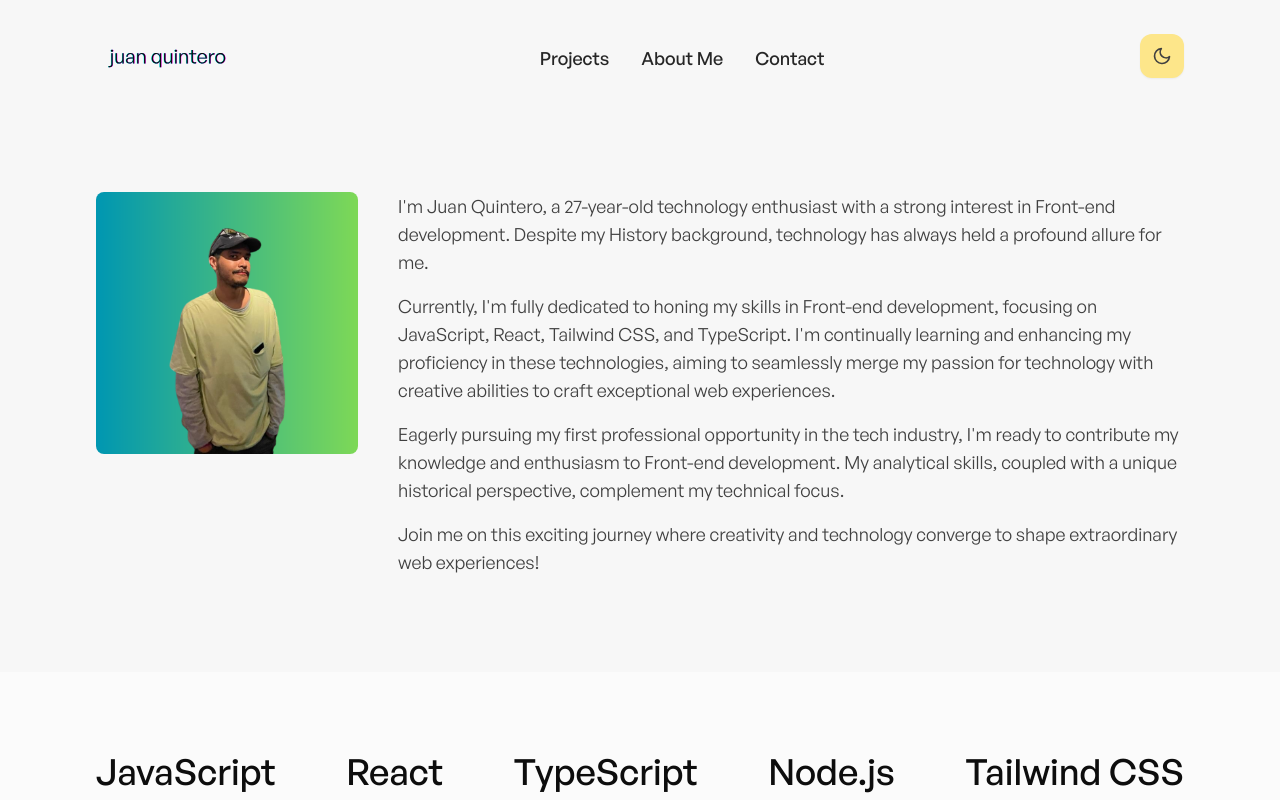
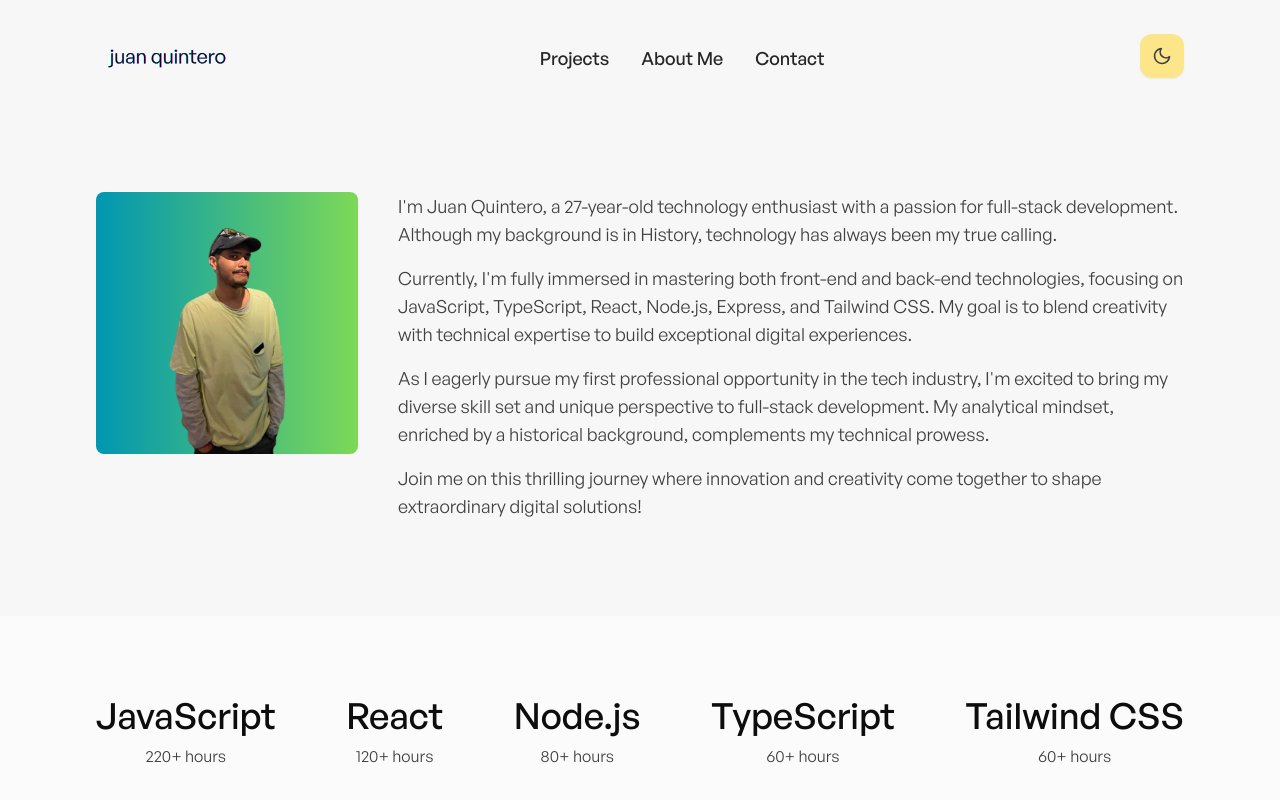
Before and after one commit to ju4nqleyton/portfolio, a React (Create React App) app: page /about in a window 1280 px wide. Shown: the top 800 px of the page. Built offline with nearby package versions, Linux system fonts and the light colour scheme.

Commit message:
fullstack stack upgrade

```diff
--- a/src/components/about/AboutCounter.jsx
+++ b/src/components/about/AboutCounter.jsx
@@ -2,11 +2,11 @@ import { useCountUp } from 'react-countup';
 import CounterItem from './CounterItem';
 
 const AboutCounter = () => {
-  useCountUp({ ref: 'javascriptCounter', end: 180, duration: 2 });
-  useCountUp({ ref: 'reactCounter', end: 100, duration: 2 });
+  useCountUp({ ref: 'javascriptCounter', end: 220, duration: 2 });
+  useCountUp({ ref: 'reactCounter', end: 120, duration: 2 });
+  useCountUp({ ref: 'nodeCounter', end: 80, duration: 2 });
   useCountUp({ ref: 'typescriptCounter', end: 60, duration: 2 });
-  useCountUp({ ref: 'nodeCounter', end: 60, duration: 2 });
-  useCountUp({ ref: 'tailwindCounter', end: 80, duration: 2 });
+  useCountUp({ ref: 'tailwindCounter', end: 60, duration: 2 });
 
   return (
     <div className="mt-10 sm:mt-20 bg-primary-light dark:bg-ternary-dark shadow-sm">
@@ -22,13 +22,13 @@ const AboutCounter = () => {
           measurement="+ hours"
         />
         <CounterItem
-          title="TypeScript"
-          counter={<span id="typescriptCounter" />}
+          title="Node.js"
+          counter={<span id="nodeCounter" />}
           measurement="+ hours"
         />
         <CounterItem
-          title="Node.js"
-          counter={<span id="nodeCounter" />}
+          title="TypeScript"
+          counter={<span id="typescriptCounter" />}
           measurement="+ hours"
         />
         <CounterItem
--- a/src/components/shared/AppBanner.jsx
+++ b/src/components/shared/AppBanner.jsx
@@ -5,8 +5,9 @@ import { Typewriter } from 'react-simple-typewriter';
 
 const AppBanner = () => {
   const typewriterTexts = [
-    'Front-end Developer',
-    'Passionate UI/UX',
+    'Full-stack developer',
+    'Code Enthusiast',
+    'Problem Solver',
     'Always Learning',
   ];
   return (
@@ -57,7 +58,7 @@ const AppBanner = () => {
           className="flex justify-center sm:block"
         >
           <a
-            href="https://docs.google.com/document/d/1lvk0_JfTyJFfmKIw4gtEsl_VrvmIS5mSSz6WxhW4xVw/edit?usp=drive_link"
+            href="https://docs.google.com/document/d/1Lv8V5hoZa_UWwIoZ-JALgRcO55ppKMEQ4I9AUN87eRI/edit?usp=drive_link"
             target="_blank"
             rel="noreferrer"
             className="font-general-medium flex justify-center items-center w-36 sm:w-48 mt-12 mb-6 sm:mb-0 text-lg border border-amber-200 dark:border-ternary-dark py-2.5 sm:py-3 shadow-lg rounded-lg bg-amber-50 focus:ring-1 focus:ring-amber-900 hover:bg-amber-500 text-gray-500 hover:text-white duration-500"
--- a/src/data/aboutMeData.js
+++ b/src/data/aboutMeData.js
@@ -1,18 +1,18 @@
 export const aboutMeData = [
   {
     id: 1,
-    bio: "I'm Juan Quintero, a 27-year-old technology enthusiast with a strong interest in Front-end development. Despite my History background, technology has always held a profound allure for me.",
+    bio: "I'm Juan Quintero, a 27-year-old technology enthusiast with a passion for full-stack development. Although my background is in History, technology has always been my true calling.",
   },
   {
     id: 2,
-    bio: "Currently, I'm fully dedicated to honing my skills in Front-end development, focusing on JavaScript, React, Tailwind CSS, and TypeScript. I'm continually learning and enhancing my proficiency in these technologies, aiming to seamlessly merge my passion for technology with creative abilities to craft exceptional web experiences.",
+    bio: "Currently, I'm fully immersed in mastering both front-end and back-end technologies, focusing on JavaScript, TypeScript, React, Node.js, Express, and Tailwind CSS. My goal is to blend creativity with technical expertise to build exceptional digital experiences.",
   },
   {
     id: 3,
-    bio: "Eagerly pursuing my first professional opportunity in the tech industry, I'm ready to contribute my knowledge and enthusiasm to Front-end development. My analytical skills, coupled with a unique historical perspective, complement my technical focus.",
+    bio: "As I eagerly pursue my first professional opportunity in the tech industry, I'm excited to bring my diverse skill set and unique perspective to full-stack development. My analytical mindset, enriched by a historical background, complements my technical prowess.",
   },
   {
     id: 4,
-    bio: 'Join me on this exciting journey where creativity and technology converge to shape extraordinary web experiences!',
+    bio: 'Join me on this thrilling journey where innovation and creativity come together to shape extraordinary digital solutions!',
   },
 ];
```
Also changed, not shown: src/images/todo-1.jpg.
